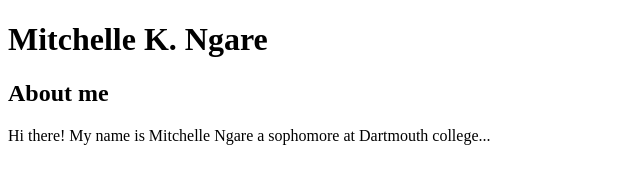
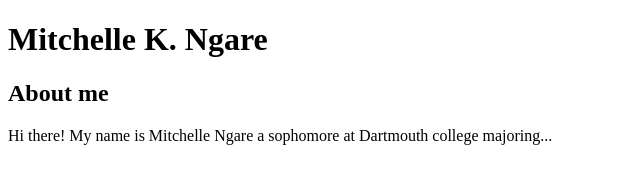
Before and after one commit to Mitchellengare/mitchellengare.me, a plain HTML site: page index.html in a window 1280 px wide. Shown: the full height of the page, 0-640 px from the left. Drawn offline with Linux system fonts and the light colour scheme.

Commit message:
after rebase

```diff
--- a/index.html
+++ b/index.html
@@ -5,6 +5,6 @@
     </head>
     <body>
         <h2> About me </h2>
-        <p> Hi there! My name is Mitchelle Ngare a sophomore at Dartmouth college...  </p>
+        <p> Hi there! My name is Mitchelle Ngare a sophomore at Dartmouth college majoring...  </p>
     </body>
 </html>
```
